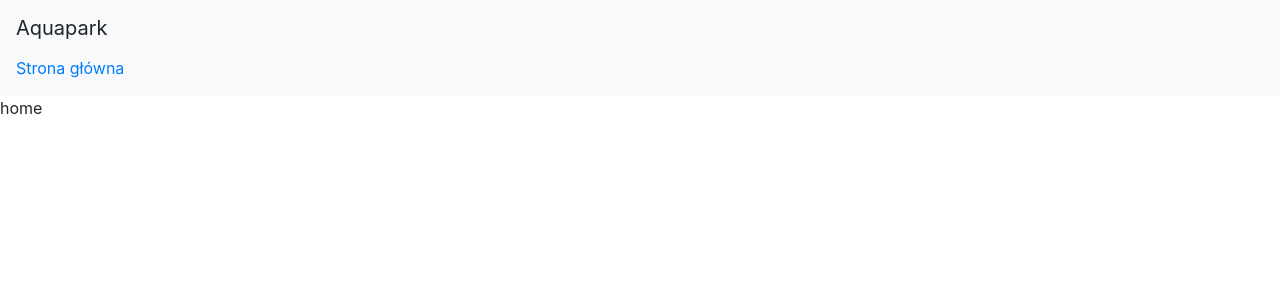
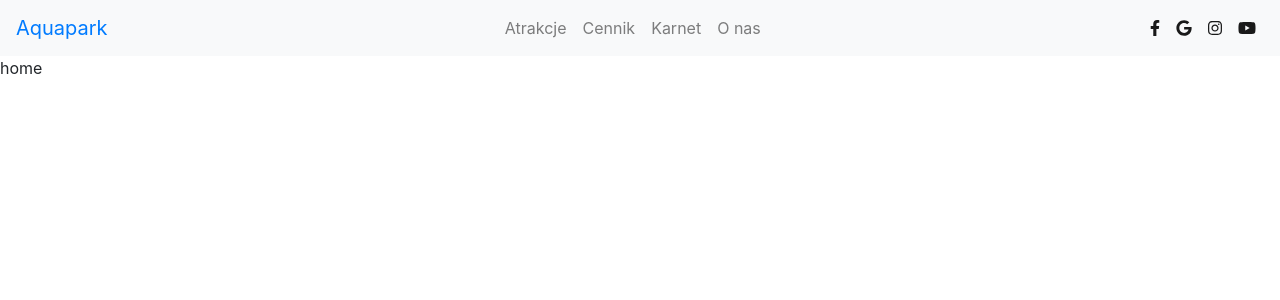
Before and after one commit to KJachimstal/aquapark-website, a React (Create React App) app: page / in a window 1280 px wide. Shown: the top 300 px of the page. Built offline with nearby package versions, Linux system fonts and the light colour scheme.

Commit message:
Add navbar

```diff
--- a/package.json
+++ b/package.json
@@ -3,6 +3,10 @@
   "version": "0.1.0",
   "private": true,
   "dependencies": {
+    "@fortawesome/fontawesome-svg-core": "^1.2.25",
+    "@fortawesome/free-brands-svg-icons": "^5.11.2",
+    "@fortawesome/free-solid-svg-icons": "^5.11.2",
+    "@fortawesome/react-fontawesome": "^0.1.7",
     "bootstrap": "^4.3.1",
     "node-sass": "^4.13.0",
     "react": "^16.11.0",
--- a/src/components/App/Header/Header.jsx
+++ b/src/components/App/Header/Header.jsx
@@ -1,4 +1,5 @@
 import React, { Component } from 'react'
+import { Link } from 'react-router-dom'
 import {
     Navbar,
     NavbarBrand,
@@ -6,20 +7,56 @@ import {
     NavItem,
     Nav
 } from 'reactstrap'
+import { FontAwesomeIcon } from '@fortawesome/react-fontawesome'
+import { library } from '@fortawesome/fontawesome-svg-core'
+import { fab } from '@fortawesome/free-brands-svg-icons'
 import NavLink from './NavLink/NavLink'
+
+library.add(fab)
 
 export default class Header extends Component {
   render() {
     return (
       <div>
-        <Navbar color="light" >
+        <Navbar color="light" light expand="md">
             <NavbarBrand>
-                Aquapark
+                <Link to="/">Aquapark</Link>
             </NavbarBrand>
-            <Collapse isOpen={true} navbar>
+            <Collapse navbar>
+                <Nav className="mx-auto" navbar>
+                    <NavItem>
+                        <NavLink exact to="/atrakcje">Atrakcje</NavLink>
+                    </NavItem>
+                    <NavItem>
+                        <NavLink exact to="/cennik">Cennik</NavLink>
+                    </NavItem>
+                    <NavItem>
+                        <NavLink exact to="/karnet">Karnet</NavLink>
+                    </NavItem>
+                    <NavItem>
+                        <NavLink exact to="/o-nas">O nas</NavLink>
+                    </NavItem>
+                </Nav>
                 <Nav navbar>
                     <NavItem>
-                        <NavLink exact to="/">Strona główna</NavLink>
+                        <NavLink to="#">
+                            <FontAwesomeIcon icon={['fab', 'facebook-f']} />
+                        </NavLink>
+                    </NavItem>
+                    <NavItem>
+                        <NavLink to="#">
+                            <FontAwesomeIcon icon={['fab', 'google']} />
+                        </NavLink>
+                    </NavItem>
+                    <NavItem>
+                        <NavLink to="#">
+                            <FontAwesomeIcon icon={['fab', 'instagram']} />
+                        </NavLink>
+                    </NavItem>
+                    <NavItem>
+                        <NavLink to="#">
+                            <FontAwesomeIcon icon={['fab', 'youtube']} />
+                        </NavLink>
                     </NavItem>
                 </Nav>
             </Collapse>
```
Also changed, not shown: 1 other file (tests, documents, lock files or other folders).
